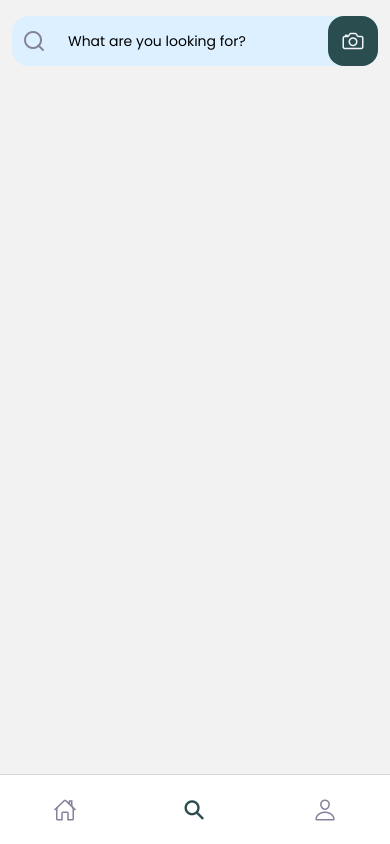
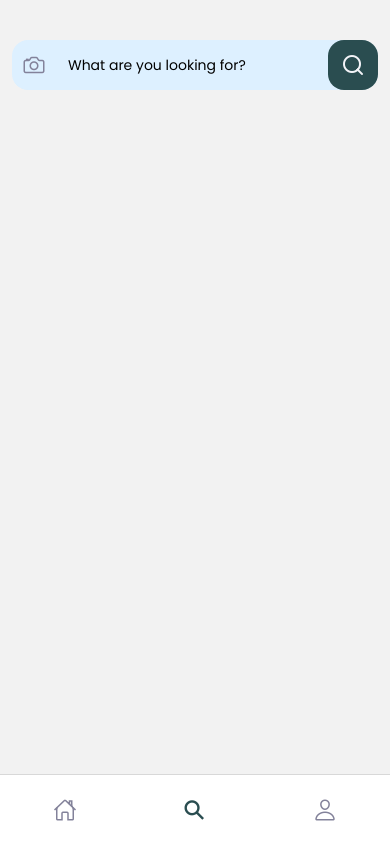
Before and after one commit to GUchechi/React_Native_Furniture_App, a React Native app: screen /Search in a window 390 px wide. Built offline with nearby package versions, Linux system fonts and the light colour scheme.

Commit message:
carousel

```diff
--- /dev/null
+++ b/components/home/Carousel.jsx
@@ -0,0 +1,37 @@
+import React from "react";
+import { StyleSheet, Text, View } from "react-native";
+import { SliderBox } from "react-native-image-slider-box";
+import { COLORS } from "../../constants";
+
+export default function Carousel() {
+  const slides = [
+    require("../../assets/images/fn1.jpg"),
+    require("../../assets/images/fn2.jpg"),
+    require("../../assets/images/fn5.jpg"),
+    require("../../assets/images/fn4.jpg"),
+    require("../../assets/images/fn3.jpg"),
+  ];
+  return (
+    <View style={styles.carouselContainer}>
+      <SliderBox
+        images={slides}
+        dotColor={COLORS.primary}
+        autoplay
+        circleLoop
+        inactiveDotColor={COLORS.secondary}
+        imageComponentStyle={{
+          borderRadius: 15,
+          width: "95%",
+          marginTop: 15,
+        }}
+      />
+    </View>
+  );
+}
+
+const styles = StyleSheet.create({
+  carouselContainer: {
+    flex: 1,
+    alignItems: "center",
+  },
+});
--- a/screens/Home.jsx
+++ b/screens/Home.jsx
@@ -5,6 +5,7 @@ import { Fontisto, Ionicons } from "@expo/vector-icons";
 import styles from "./home.style";
 import { ScrollView } from "react-native";
 import { Welcome } from "../components";
+import Carousel from "../components/home/Carousel";
 
 const Home = () => {
   return (
@@ -30,6 +31,7 @@ const Home = () => {
 
       <ScrollView>
         <Welcome />
+        <Carousel />
       </ScrollView>
     </SafeAreaView>
   );
--- a/screens/search/Search.jsx
+++ b/screens/search/Search.jsx
@@ -1,31 +1,35 @@
 import React from "react";
-import {  Text,TextInput, View,TouchableOpacity, SafeAreaView } from "react-native";
+import {
+  Text,
+  TextInput,
+  View,
+  TouchableOpacity,
+  SafeAreaView,
+} from "react-native";
 import { Feather, Ionicons } from "@expo/vector-icons";
 import { COLORS, SIZES } from "../../constants";
-import styles from './Search.style'
+import styles from "./Search.style";
 
 const Search = () => {
   return (
     <SafeAreaView>
       <View style={styles.searchContainer}>
         <TouchableOpacity>
-          <Feather name="search" size={24} style={styles.searchIcon} />
+          <Ionicons name="camera-outline" size={24} style={styles.searchIcon} />
         </TouchableOpacity>
         <View style={styles.searchWrapper}>
           <TextInput
             style={styles.searchInput}
             value=""
-            onPressIn={() => {
-              navigation.navigate("Search");
-            }}
+            onPressIn={() => {}}
             placeholder="What are you looking for?"
           />
         </View>
 
         <View>
           <TouchableOpacity style={styles.searchBtn}>
-            <Ionicons
-              name="camera-outline"
+            <Feather
+              name="search"
               size={SIZES.xLarge}
               color={COLORS.offwhite}
             />
--- a/screens/search/Search.style.js
+++ b/screens/search/Search.style.js
@@ -11,6 +11,7 @@ const styles = StyleSheet.create({
     marginVertical: SIZES.medium,
     height: 50,
     marginHorizontal: SIZES.small,
+    marginTop: 40,
   },
   searchIcon: {
     marginHorizontal: 10,
```
Also changed, not shown: components/home/Headings/Headings.jsx (added, +12 -0 lines), components/home/Headings/Headings.styles.js (added).
